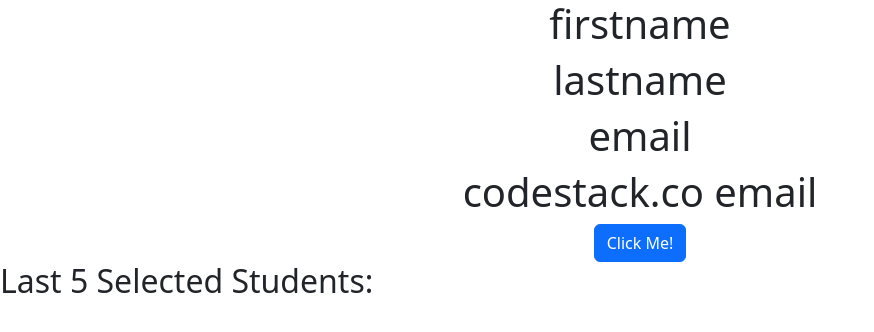
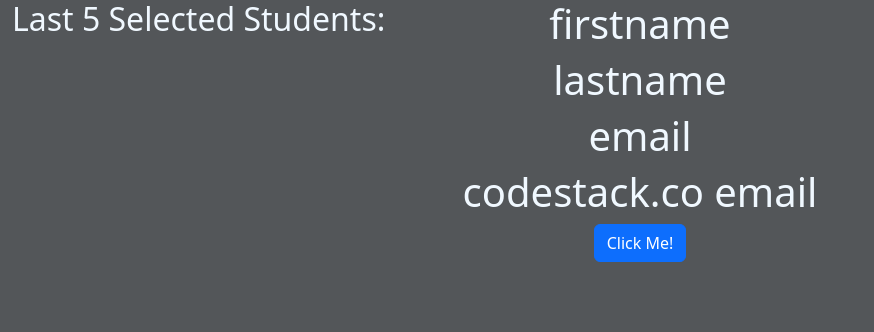
Before and after one commit to NushK650/KumarTC-RNG, a plain HTML site: page index.html in a window 1280 px wide. Shown: the whole page, without its empty margins (0-874 px from the left). Drawn offline with nearby package versions, Linux system fonts and the light colour scheme.

Commit message:
final changes

```diff
--- a/data/data.json
+++ b/data/data.json
@@ -177,6 +177,36 @@
       "lastName": "Orr",
       "email": "Chas2687@gmail.com",
       "codeStackEmail": "corr@codestack.co"
-    }
+    },
+    {
+        "firstName": "Ken",
+        "lastName": " Martinez",
+        "email": "kmartinez@sjcoe.net",
+        "codeStackEmail": "kmartinez@codestack.co"
+
+      },
+      {
+        "firstName": "Jacob",
+        "lastName": "Dekok",
+        "email": "jdekok@sjcoe.net"
+
+
+      },
+      {
+        "firstName": "Isaiah",
+        "lastName": " Ferguson",
+        "email": "ifergusonlll@sjcoe.net",
+        "codeStackEmail": "iferguson@codestack.co"
+
+
+      },
+      {
+        "firstName": "Bryan",
+        "lastName": " Stewart",
+        "email": "stewartbj93@gmail.com",
+        "codeStackEmail": "bstewart@codestack.co"
+
+      }
+
   ]
 }
--- a/index.html
+++ b/index.html
@@ -13,13 +13,10 @@
     <link rel="stylesheet" href="./styles/styles.css">
   </head>
   <body>
-    <h1 id="firstName" class="text-center" > firstname</h1>
-    <h1 id="lastName" class="text-center" > lastname</h1>
-    <h1 id="email" class="text-center" > email</h1>
-    <h1 id="codeStackEmail" class="text-center" > codestack.co email</h1>
-    <div class="d-flex justify-content-center">
-        <button id="pickPerson" type="button" class="btn btn-primary">Click Me!</button>
-    </div>
+    <div class="container-fluid">
+        <div class="row">
+
+            <div class="col-4">
 
                 <div class="history-section"></div>
                     <h2>Last 5 Selected Students:</h2>
@@ -31,6 +28,20 @@
                         <div id="history4"></div>
                     </div>
             </div>
+          <div class="col-4">
+              <h1 id="firstName" class="text-center" > firstname</h1>
+              <h1 id="lastName" class="text-center" > lastname</h1>
+              <h1 id="email" class="text-center" > email</h1>
+              <h1 id="codeStackEmail" class="text-center" > codestack.co email</h1>
+              <div class="d-flex justify-content-center">
+                  <button id="pickPerson" type="button" class="btn btn-primary">Click Me!</button>
+              </div>
+
+          </div>
+        </div>
+
+    </div>
+
     <script
       src="https://cdn.jsdelivr.net/npm/bootstrap@5.3.3/dist/js/bootstrap.bundle.min.js"
       integrity="sha384-YvpcrYf0tY3lHB60NNkmXc5s9fDVZLESaAA55NDzOxhy9GkcIdslK1eN7N6jIeHz"
--- a/styles/styles.css
+++ b/styles/styles.css
@@ -1,3 +1,5 @@
 /* background  */
-/* side bar */
-/* main card */
+body{
+   background-color: rgb(83, 86, 89);
+   color: aliceblue;
+}
```
Lines whose indentation alone changed are shown as unchanged.
